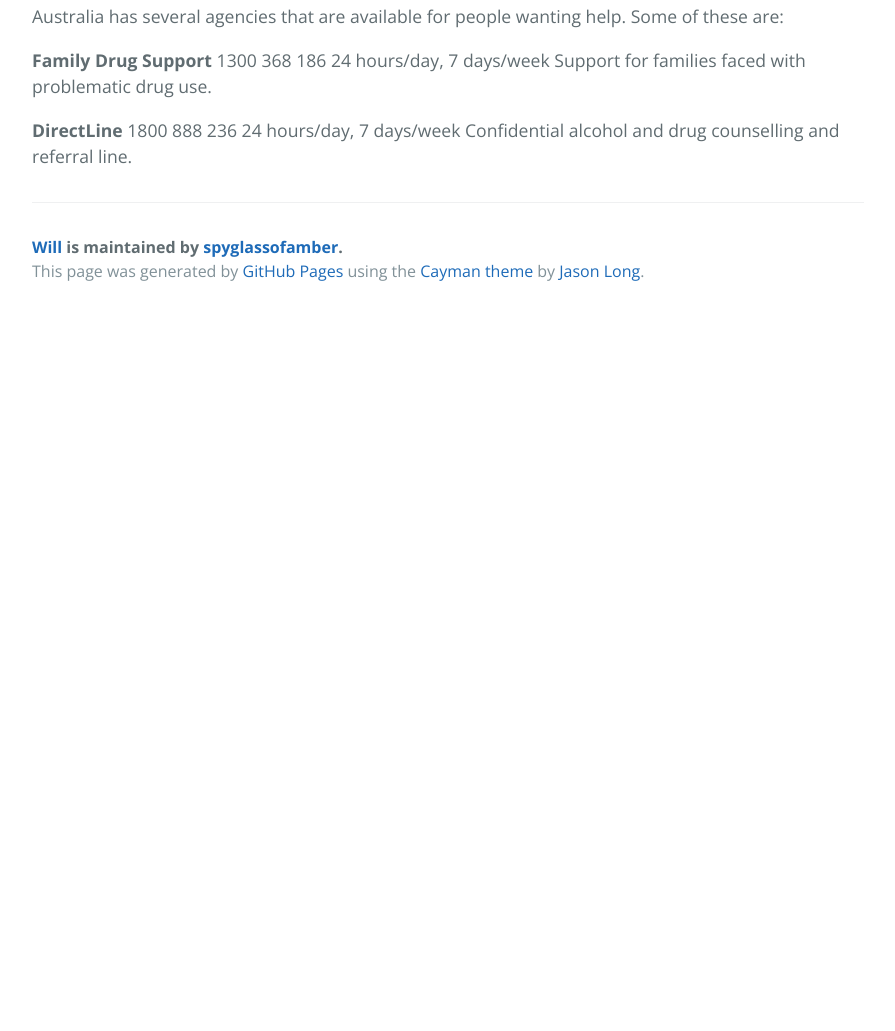
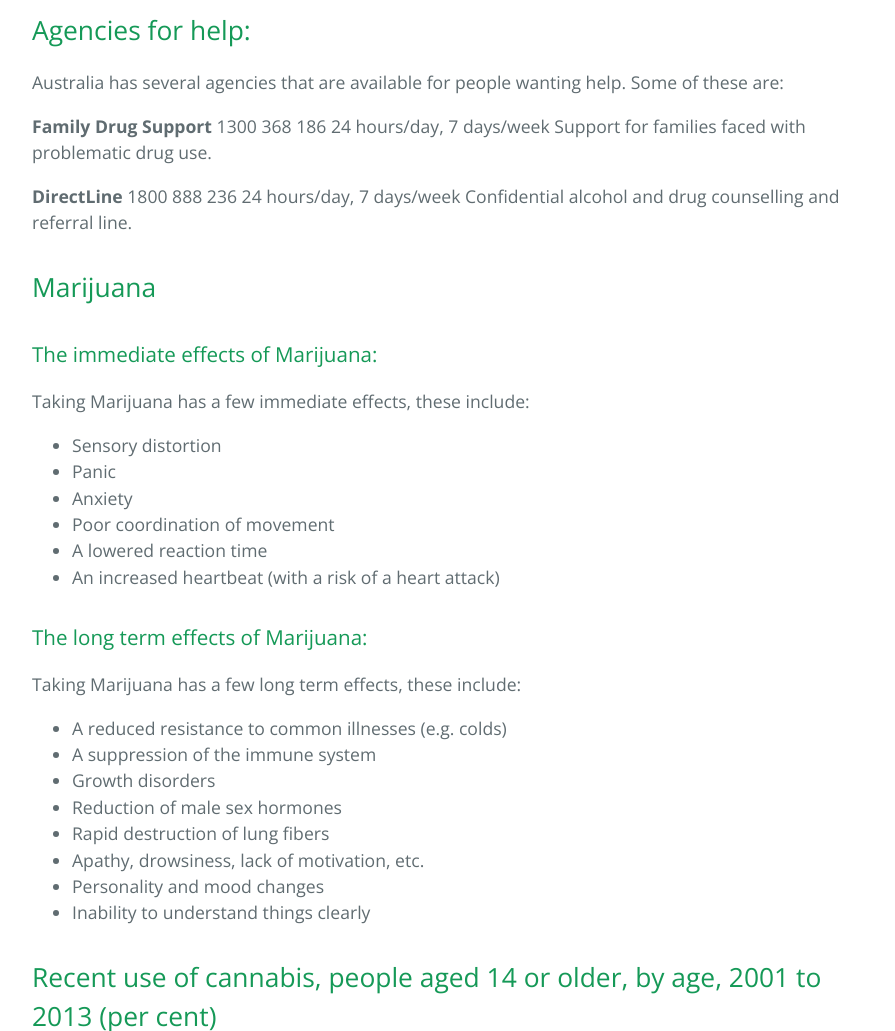
Before and after one commit to spyglassofamber/Will, a plain HTML site: page index.html in a window 1280 px wide. Shown: the part 1769-2800 px from the top of the page, without its empty margins (192-1087 px from the left). Before the commit the page ends 2084 px from the top, so only its background shows below. Drawn offline with nearby package versions, Linux system fonts and the light colour scheme.

Commit message:
Create gh-pages branch via GitHub

```diff
--- a/index.html
+++ b/index.html
@@ -13,6 +13,9 @@
     <section class="page-header">
       <h1 class="project-name">Will</h1>
       <h2 class="project-tagline"></h2>
+      <a href="https://github.com/spyglassofamber/Will" class="btn">View on GitHub</a>
+      <a href="https://github.com/spyglassofamber/Will/zipball/master" class="btn">Download .zip</a>
+      <a href="https://github.com/spyglassofamber/Will/tarball/master" class="btn">Download .tar.gz</a>
     </section>
 
     <section class="main-content">
@@ -79,6 +82,61 @@ Support for families faced with problematic drug use.</p>
 24 hours/day, 7 days/week
 Confidential alcohol and drug counselling and referral line.</p>
 
+<h2>
+<a id="marijuana" class="anchor" href="#marijuana" aria-hidden="true"><span aria-hidden="true" class="octicon octicon-link"></span></a>Marijuana</h2>
+
+<h3>
+<a id="the-immediate-effects-of-marijuana" class="anchor" href="#the-immediate-effects-of-marijuana" aria-hidden="true"><span aria-hidden="true" class="octicon octicon-link"></span></a>The immediate effects of Marijuana:</h3>
+
+<p>Taking Marijuana has a few immediate effects, these include:</p>
+
+<ul>
+<li>Sensory distortion</li>
+<li>Panic</li>
+<li>Anxiety</li>
+<li>Poor coordination of movement</li>
+<li>A lowered reaction time</li>
+<li>An increased heartbeat (with a risk of a heart attack)</li>
+</ul>
+
+<h3>
+<a id="the-long-term-effects-of-marijuana" class="anchor" href="#the-long-term-effects-of-marijuana" aria-hidden="true"><span aria-hidden="true" class="octicon octicon-link"></span></a>The long term effects of Marijuana:</h3>
+
+<p>Taking Marijuana has a few long term effects, these include:</p>
+
+<ul>
+<li>A reduced resistance to common illnesses (e.g. colds)</li>
+<li>A suppression of the immune system</li>
+<li>Growth disorders</li>
+<li>Reduction of male sex hormones</li>
+<li>Rapid destruction of lung fibers</li>
+<li>Apathy, drowsiness, lack of motivation, etc.</li>
+<li>Personality and mood changes</li>
+<li>Inability to understand things clearly</li>
+</ul>
+
+<h2>
+<a id="recent-use-of-cannabis-people-aged-14-or-older-by-age-2001-to-2013-per-cent" class="anchor" href="#recent-use-of-cannabis-people-aged-14-or-older-by-age-2001-to-2013-per-cent" aria-hidden="true"><span aria-hidden="true" class="octicon octicon-link"></span></a>Recent use of cannabis, people aged 14 or older, by age, 2001 to 2013 (per cent)</h2>
+
+<p><img src="http://www.aihw.gov.au/uploadedImages/Publications/_Content/Publications/PHE/183/online-report/content/fig5-6.gif?n=9010" alt="Recent use of cannabis, people aged 14 aged 14 or older, by age, 2001 to 2013 (per cent)"></p>
+
+<p><em><a href="http://www.aihw.gov.au/alcohol-and-other-drugs/ndshs-2013/ch5/">Source</a></em></p>
+
+<h2>
+<a id="agencies-for-help-1" class="anchor" href="#agencies-for-help-1" aria-hidden="true"><span aria-hidden="true" class="octicon octicon-link"></span></a>Agencies for help:</h2>
+
+<p>Australia has several agencies that are available for people wanting help. Some of these are:</p>
+
+<p><strong>Family Drug Support</strong>
+1300 368 186
+24 hours/day, 7 days/week
+Support for families faced with problematic drug use.</p>
+
+<p><strong>DirectLine</strong>
+1800 888 236
+24 hours/day, 7 days/week
+Confidential alcohol and drug counselling and referral line.</p>
+
       <footer class="site-footer">
         <span class="site-footer-owner"><a href="https://github.com/spyglassofamber/Will">Will</a> is maintained by <a href="https://github.com/spyglassofamber">spyglassofamber</a>.</span>
 
```
Also changed, not shown: params.json (+1 -1 lines).
